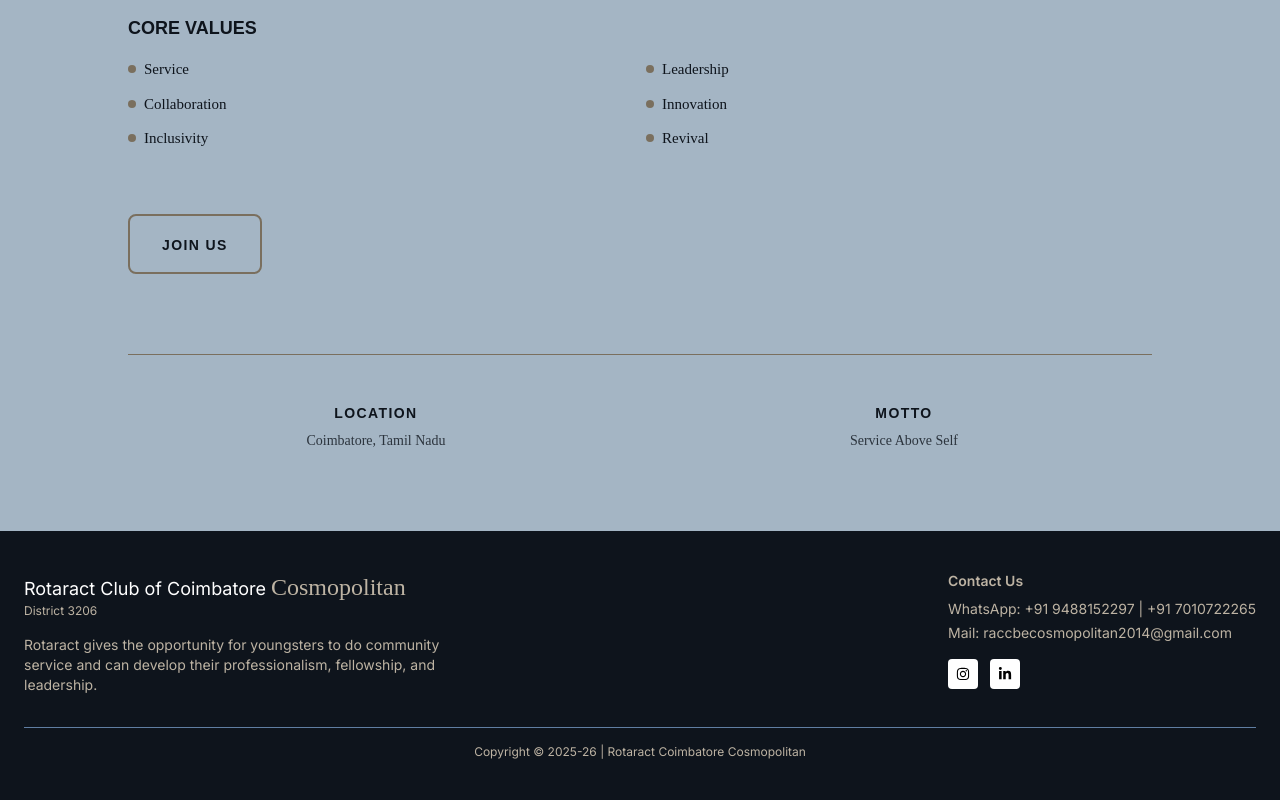
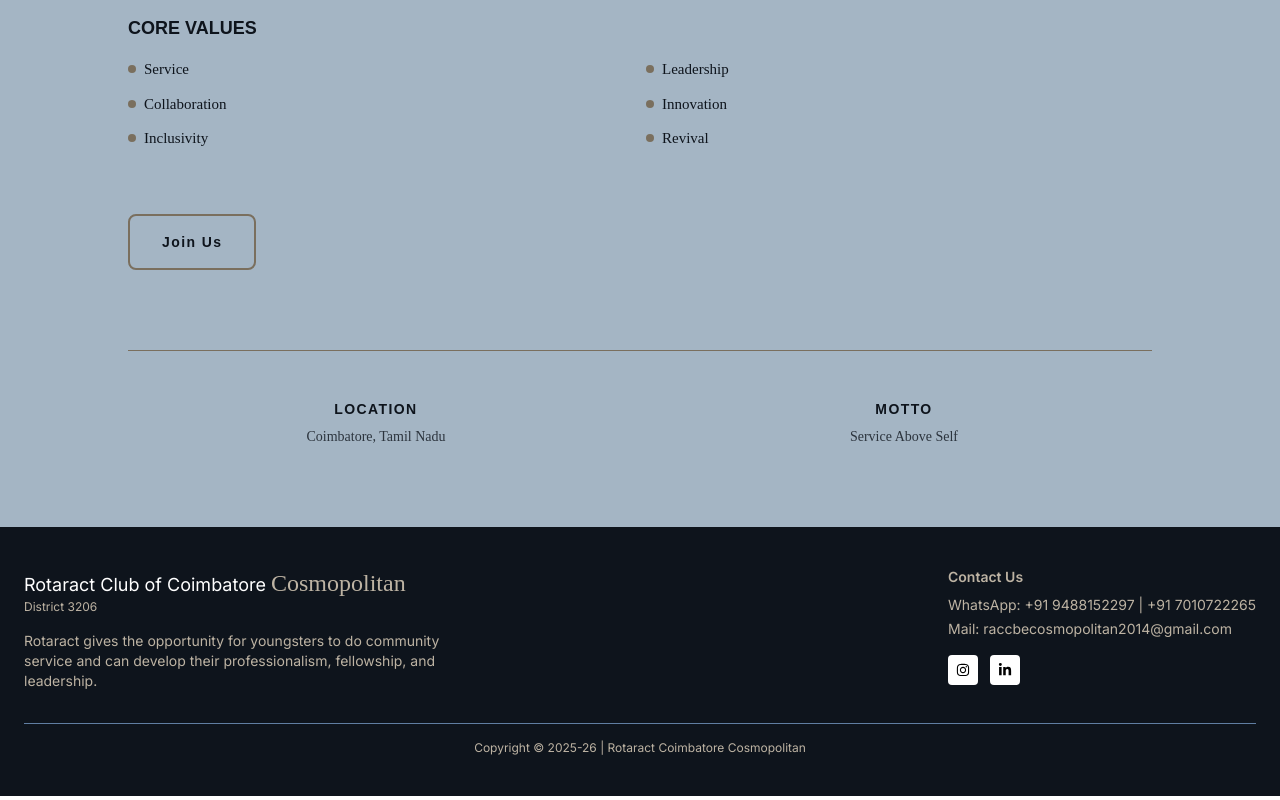
Before and after one commit to SudharsanSaravanan/Rotaract-Cosmopolitan, a Next.js app: page /about in a window 1280 px wide. Shown: the part 1424-2224 px from the top of the page. Built offline with nearby package versions, Linux system fonts and the light colour scheme.

Commit message:
description based button about page

```diff
--- a/app/about/page.jsx
+++ b/app/about/page.jsx
@@ -1,5 +1,6 @@
 'use client';
 import Layout from '@/components/ui/Layout';
+import Link from 'next/link';
 import React from 'react';
 
 const AboutPage = () => {
@@ -140,19 +141,18 @@
 
             {/* CTA */}
             <div className="pt-4">
-              <a href="/contact">
-                <button
-                  className="px-8 py-4 rounded-lg border-2 transition-all duration-300 hover:scale-105"
-                  style={{ backgroundColor: 'transparent', borderColor: '#7A6F5E', color: '#0E141C' }}
-                >
-                  <span
-                    className="font-semibold text-sm tracking-widest"
-                    style={{ fontFamily: 'var(--font-aldrich)' }}
-                  >
-                    JOIN US
-                  </span>
-                </button>
-              </a>
+              <Link
+                href="/contact"
+                className="inline-block px-8 py-4 rounded-lg border-2 transition-all duration-300 hover:scale-105 font-semibold text-sm tracking-widest"
+                style={{
+                  backgroundColor: 'transparent',
+                  borderColor: '#7A6F5E',
+                  color: '#0E141C',
+                  fontFamily: 'var(--font-aldrich)',
+                }}
+              >
+                Join Us
+              </Link>
             </div>
           </div>
 
```
